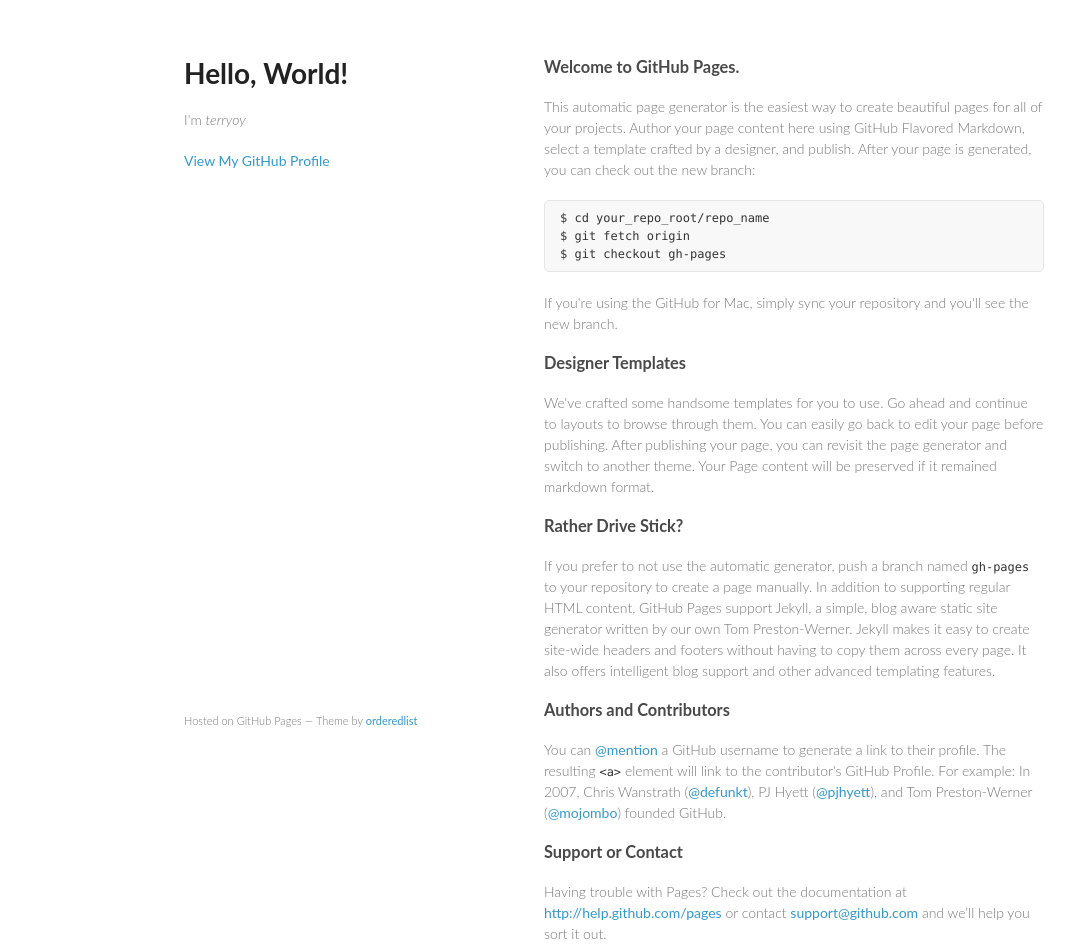
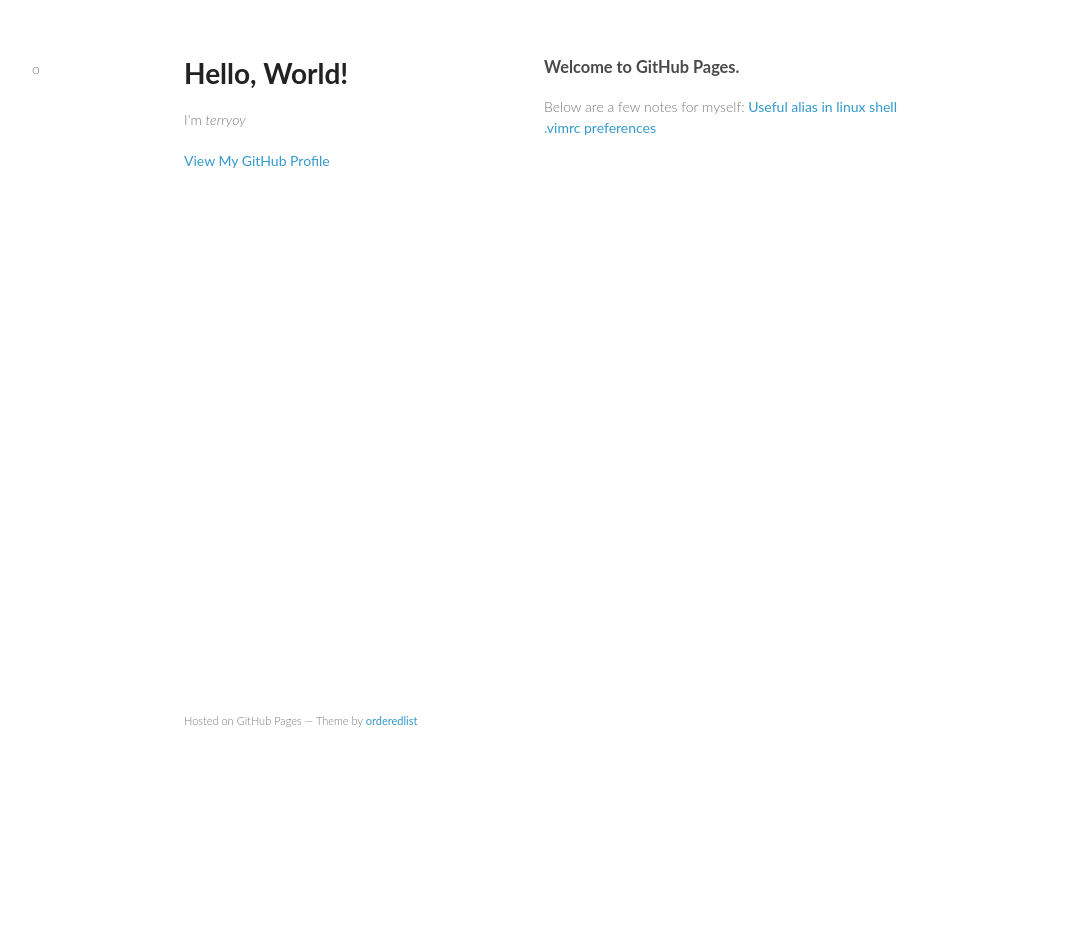
Before and after one commit to terryoy/terryoy.github.io, a plain HTML site: page index.html in a window 1280 px wide. Shown: the whole page, without its empty margins (26-1101 px from the left). After the commit the page ends 800 px from the top, so only its background shows below. Drawn offline with Linux system fonts and the light colour scheme.

Commit message:
add vimrc

```diff
--- a/index.html
+++ b/index.html
@@ -25,40 +25,14 @@
       <section>
         <h3>
 <a name="welcome-to-github-pages" class="anchor" href="#welcome-to-github-pages"><span class="octicon octicon-link"></span></a>Welcome to GitHub Pages.</h3>
-
-<p>This automatic page generator is the easiest way to create beautiful pages for all of your projects. Author your page content here using GitHub Flavored Markdown, select a template crafted by a designer, and publish. After your page is generated, you can check out the new branch:</p>
-
-<pre><code>$ cd your_repo_root/repo_name
-$ git fetch origin
-$ git checkout gh-pages
-</code></pre>
-
-<p>If you're using the GitHub for Mac, simply sync your repository and you'll see the new branch.</p>
-
-<h3>
-<a name="designer-templates" class="anchor" href="#designer-templates"><span class="octicon octicon-link"></span></a>Designer Templates</h3>
-
-<p>We've crafted some handsome templates for you to use. Go ahead and continue to layouts to browse through them. You can easily go back to edit your page before publishing. After publishing your page, you can revisit the page generator and switch to another theme. Your Page content will be preserved if it remained markdown format.</p>
-
-<h3>
-<a name="rather-drive-stick" class="anchor" href="#rather-drive-stick"><span class="octicon octicon-link"></span></a>Rather Drive Stick?</h3>
-
-<p>If you prefer to not use the automatic generator, push a branch named <code>gh-pages</code> to your repository to create a page manually. In addition to supporting regular HTML content, GitHub Pages support Jekyll, a simple, blog aware static site generator written by our own Tom Preston-Werner. Jekyll makes it easy to create site-wide headers and footers without having to copy them across every page. It also offers intelligent blog support and other advanced templating features.</p>
-
-<h3>
-<a name="authors-and-contributors" class="anchor" href="#authors-and-contributors"><span class="octicon octicon-link"></span></a>Authors and Contributors</h3>
-
-<p>You can <a href="https://github.com/blog/821" class="user-mention">@mention</a> a GitHub username to generate a link to their profile. The resulting <code>&lt;a&gt;</code> element will link to the contributor's GitHub Profile. For example: In 2007, Chris Wanstrath (<a href="https://github.com/defunkt" class="user-mention">@defunkt</a>), PJ Hyett (<a href="https://github.com/pjhyett" class="user-mention">@pjhyett</a>), and Tom Preston-Werner (<a href="https://github.com/mojombo" class="user-mention">@mojombo</a>) founded GitHub.</p>
-
-<h3>
-<a name="support-or-contact" class="anchor" href="#support-or-contact"><span class="octicon octicon-link"></span></a>Support or Contact</h3>
-
-<p>Having trouble with Pages? Check out the documentation at <a href="http://help.github.com/pages">http://help.github.com/pages</a> or contact <a href="mailto:support@github.com">support@github.com</a> and we’ll help you sort it out.</p>
+        <p>Below are a few notes for myself:
+        <a href="/notes/useful_alias.html">Useful alias in linux shell</a><br/>
+        <a href="/notes/vimrc.html">.vimrc preferences</a>
       </section>
       <footer>
         <p><small>Hosted on GitHub Pages &mdash; Theme by <a href="https://github.com/orderedlist">orderedlist</a></small></p>
       </footer>
-    </div>
+    </div>o
     <script src="javascripts/scale.fix.js"></script>
 
   </body>
--- a/useful_alias.html
+++ /dev/null
@@ -1,23 +0,0 @@
-<html>
-  <head>
-    <meta charset="utf-8">
-    <meta http-equiv="X-UA-Compatible" content="chrome=1">
-    <title>Useful Aliases by terryoy</title>
-
-    <link rel="stylesheet" href="stylesheets/styles.css">
-    <link rel="stylesheet" href="stylesheets/pygment_trac.css">
-    <meta name="viewport" content="width=device-width, initial-scale=1, user-scalable=no">
-    <!--[if lt IE 9]>
-    <script src="//html5shiv.googlecode.com/svn/trunk/html5.js"></script>
-    <![endif]-->
-  </head>
-
-<body>
-<h1>Useful Aliases</h1>
-
-<p>Copy and paste below content to your <b><i>~/.bashrc</i></b>.</p>
-
-<script src="https://gist.github.com/terryoy/6374725.js"></script>
-
-</body>
-</html>
```
